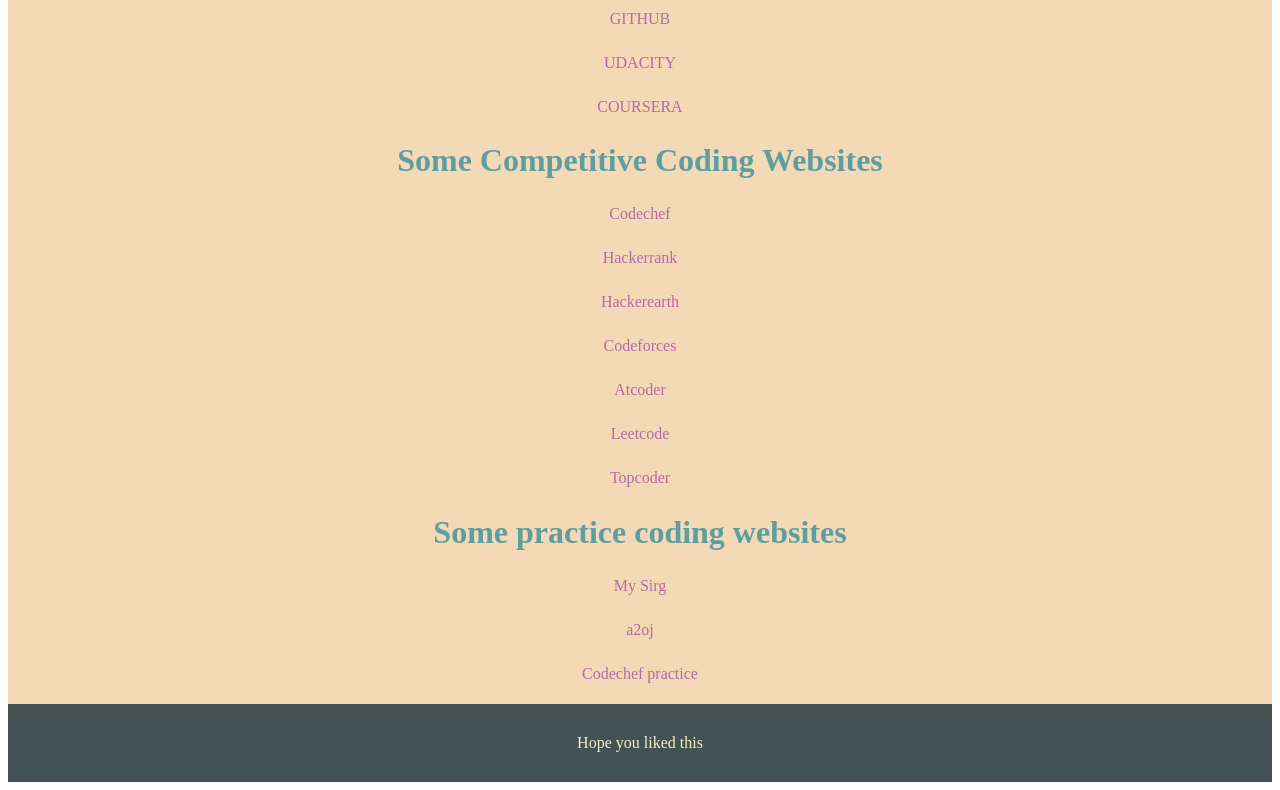
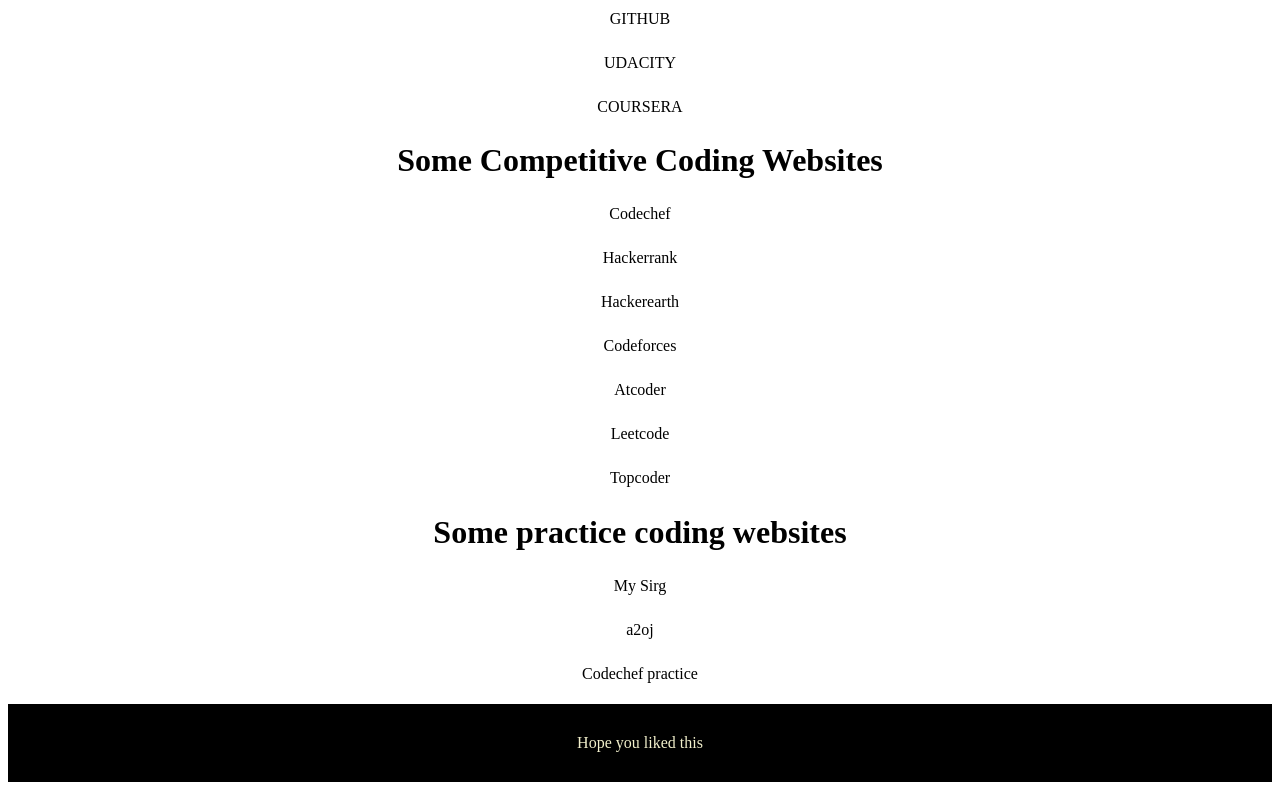
Before and after one commit to Aditi404/Programming, a plain HTML site: page index.html in a window 1280 px wide. Shown: the part 1317-2107 px from the top of the page. Drawn offline with Linux system fonts and the light colour scheme.

Commit message:
Update index.html

```diff
--- a/index.html
+++ b/index.html
@@ -12,12 +12,12 @@
         flex-wrap: wrap;
         text-align: center;
         justify-content: center;
-        background-color: rgb(243, 217, 182);
+        background-color: #fff;
 
     }
     p{
         line-height: 28px;
-        color: coral;
+        color: #000000;
     }
     ul{
         line-height: 30px;
@@ -25,7 +25,7 @@
         list-style-type: none;
     }
     a{
-        color: rgb(182, 106, 163);
+        color: #000000;
         text-decoration: none;
 
     }
@@ -36,19 +36,15 @@
         border-radius: 20px;
     }
     h1{
-        color: cadetblue;
+        color: #000000;
         /* text-align: center; */
-
-    }
-    h3{
-        color: cadetblue;
 
     }
     .navbar{
         display: block;
         margin: 0px;
         padding: 30px;
-        background-color: #404b4b;
+        background-color: #000000;
         /* width: 100vh;  */
         overflow: hidden;
 
@@ -73,7 +69,7 @@
         padding: 30px;
         margin: 0px;
         color: rgb(241, 239, 203);
-        background-color: rgb(68, 82, 83);
+        background-color: #000000;
     }
 
 
```
